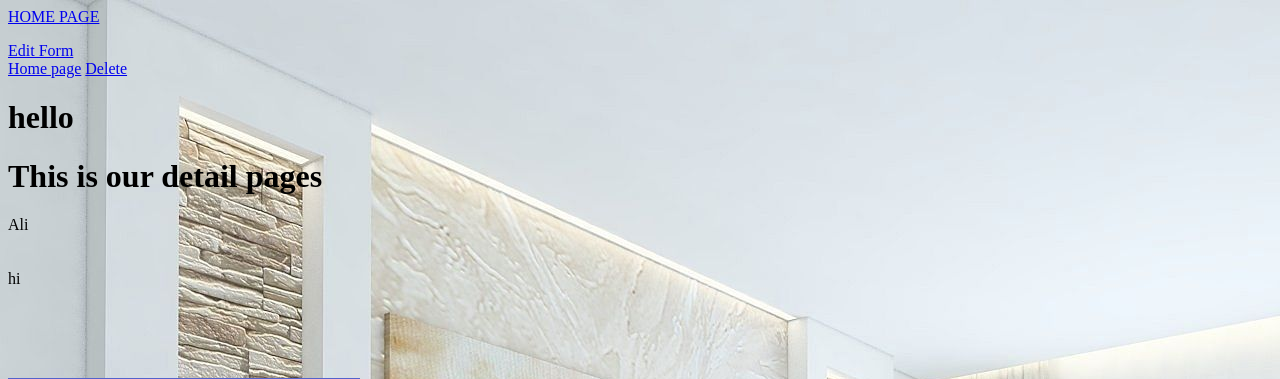
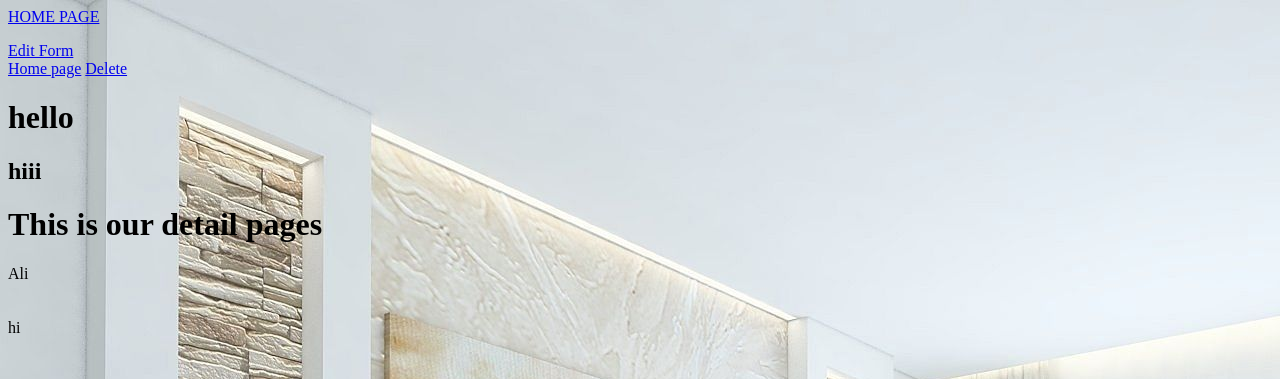
Before and after one commit to tabishkhan96/myproject, a Django app: page /1 in a window 1280 px wide. Shown: the top 379 px of the page. Run offline with Django 3.2, Linux system fonts and the light colour scheme; data comes from the database, SQL or seed files in the repository.

Commit message:
add helloooo

```diff
--- a/myapp/templates/myapp/detail.html
+++ b/myapp/templates/myapp/detail.html
@@ -13,6 +13,7 @@
 </p>
 
 <h1>hello</h1>
+<h2>hiii</h2>
 <h1> This is our detail pages </h1>
 <p>
     {{sanu.name}}<br>
```
